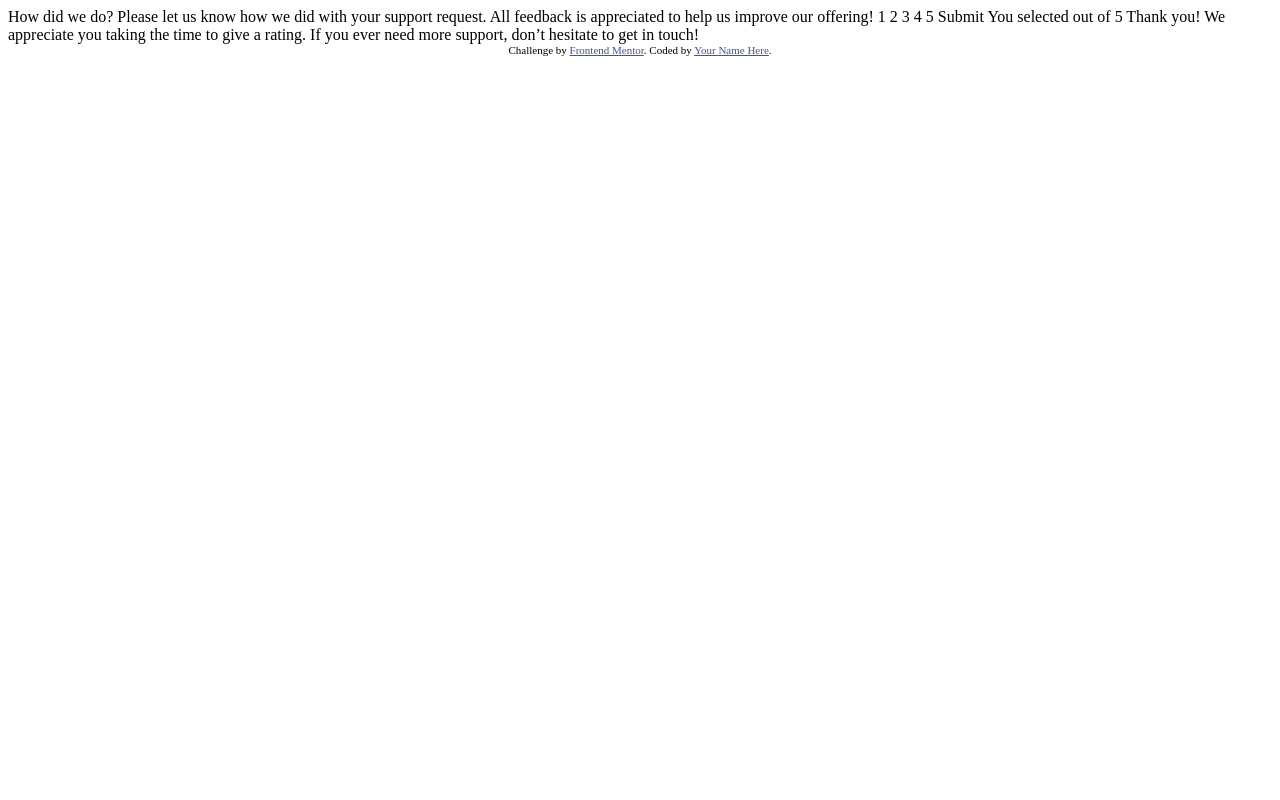
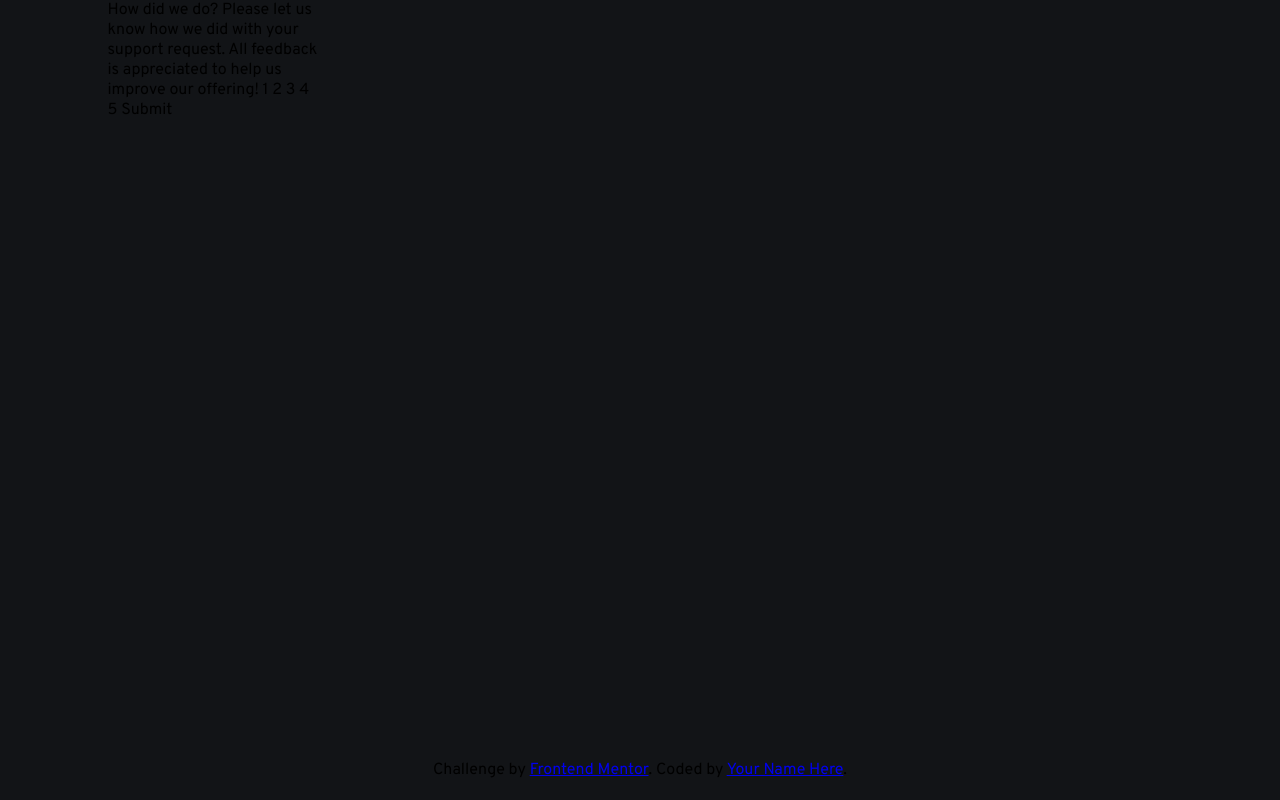
Before and after one commit to MarioAbdala/interactive-rating-component-main, a plain HTML site: page index.html in a window 1280 px wide. Drawn offline with Linux system fonts and the light colour scheme.

Commit message:
Comenzado el maquetado. Agregados estilos iniciales

```diff
--- a/index.html
+++ b/index.html
@@ -1,23 +1,21 @@
 <!DOCTYPE html>
 <html lang="en">
+
 <head>
   <meta charset="UTF-8">
-  <meta name="viewport" content="width=device-width, initial-scale=1.0"> <!-- displays site properly based on user's device -->
+  <meta name="viewport" content="width=device-width, initial-scale=1.0">
+  <link rel="icon" type="image/png" sizes="32x32" href="./images/favicon-32x32.png">
+  <link rel="preconnect" href="https://fonts.googleapis.com">
+  <link rel="preconnect" href="https://fonts.gstatic.com" crossorigin>
+  <link href="https://fonts.googleapis.com/css2?family=Overpass&display=swap" rel="stylesheet">
+  <link rel="stylesheet" href="styles/global.css">
+  <title>Frontend Mentor | Interactive rating component</title>
+</head>
 
-  <link rel="icon" type="image/png" sizes="32x32" href="./images/favicon-32x32.png">
-
-  <title>Frontend Mentor | Interactive rating component</title>
-
-  <!-- Feel free to remove these styles or customise in your own stylesheet 👍 -->
-  <style>
-    .attribution { font-size: 11px; text-align: center; }
-    .attribution a { color: hsl(228, 45%, 44%); }
-  </style>
-</head>
 <body>
-
+  <main>
     <!-- Rating state start -->
-
+    <div class="container">
       How did we do?
 
       Please let us know how we did with your support request. All feedback is appreciated
@@ -26,24 +24,28 @@
       1 2 3 4 5
 
       Submit
-
+    </div>
     <!-- Rating state end -->
 
     <!-- Thank you state start -->
 
-  You selected <!-- Add rating here --> out of 5
+    <!-- You selected x out of 5
 
   Thank you!
 
   We appreciate you taking the time to give a rating. If you ever need more support,
-  don’t hesitate to get in touch!
+  don’t hesitate to get in touch! -->
 
     <!-- Thank you state end -->
 
 
+  </main>
+  <footer>
     <div class="attribution">
       Challenge by <a href="https://www.frontendmentor.io?ref=challenge" target="_blank">Frontend Mentor</a>.
       Coded by <a href="#">Your Name Here</a>.
     </div>
+  </footer>
 </body>
+
 </html>
--- /dev/null
+++ b/styles/global.css
@@ -0,0 +1,35 @@
+*{
+    --orange: hsl(25, 97%, 53%);
+    --white: hsl(0, 0%, 100%);
+    --light-grey: hsl(217, 12%, 63%);
+    --medium-grey: hsl(216, 12%, 54%);
+    --dark-blue: hsl(213, 19%, 18%);
+    --very-dark-blue: hsl(216, 12%, 8%);
+    font-family: 'Overpass', sans-serif;
+    padding: 0;
+    margin: 0;
+    box-sizing: border-box;
+}
+
+body{
+    background-color: var(--very-dark-blue);
+    display: flex;
+    flex-direction: column;
+    justify-content: center;
+    align-items: center;
+    width: 100%;
+    height: 100vh;
+}
+main{
+    display: flex;
+    flex-direction: column;
+    height: 95vh;
+}
+
+footer{
+    height: 5vh;
+}
+
+.container{
+    width: 20%;
+}
```
Lines whose indentation alone changed are shown as unchanged.
